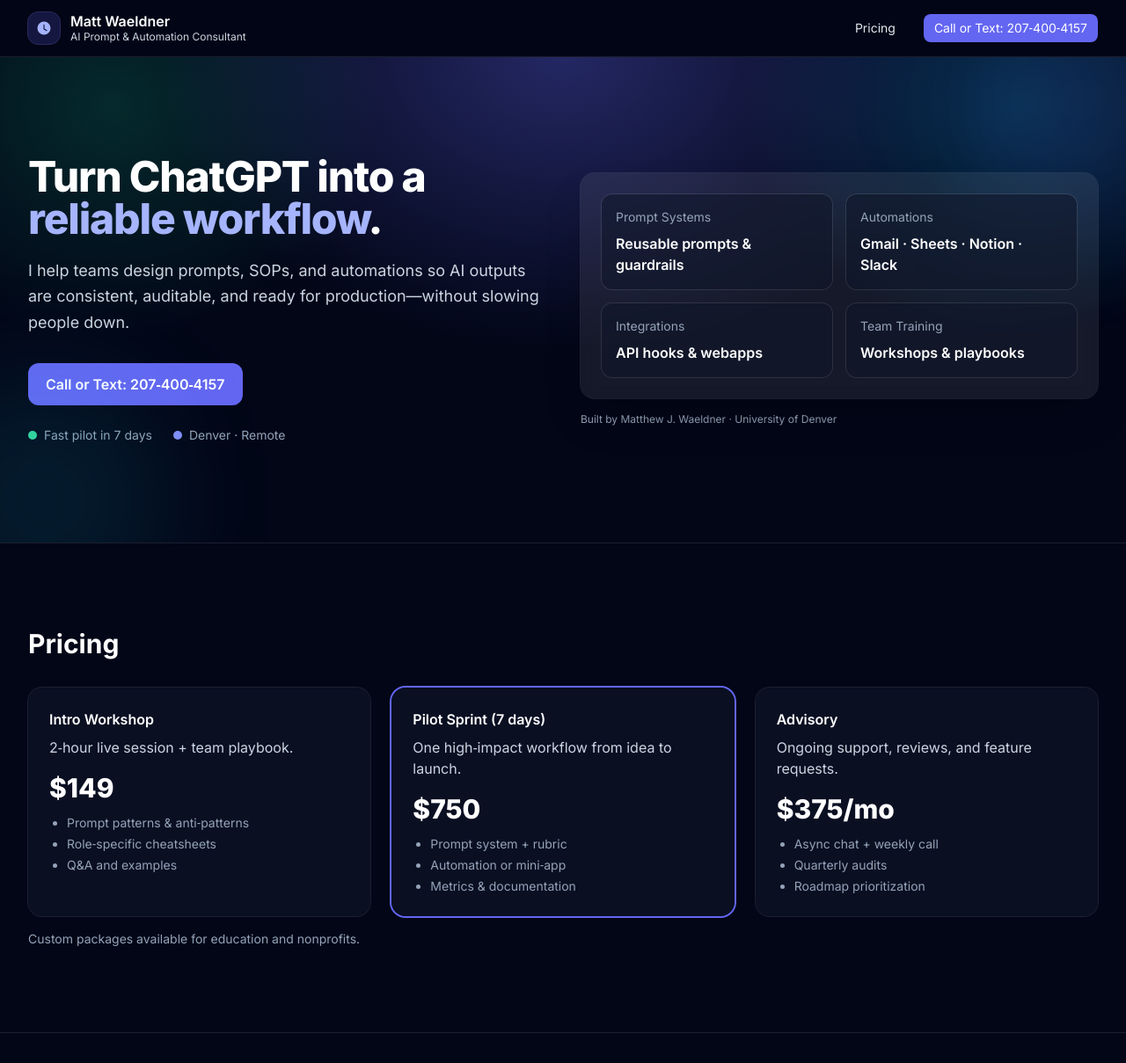
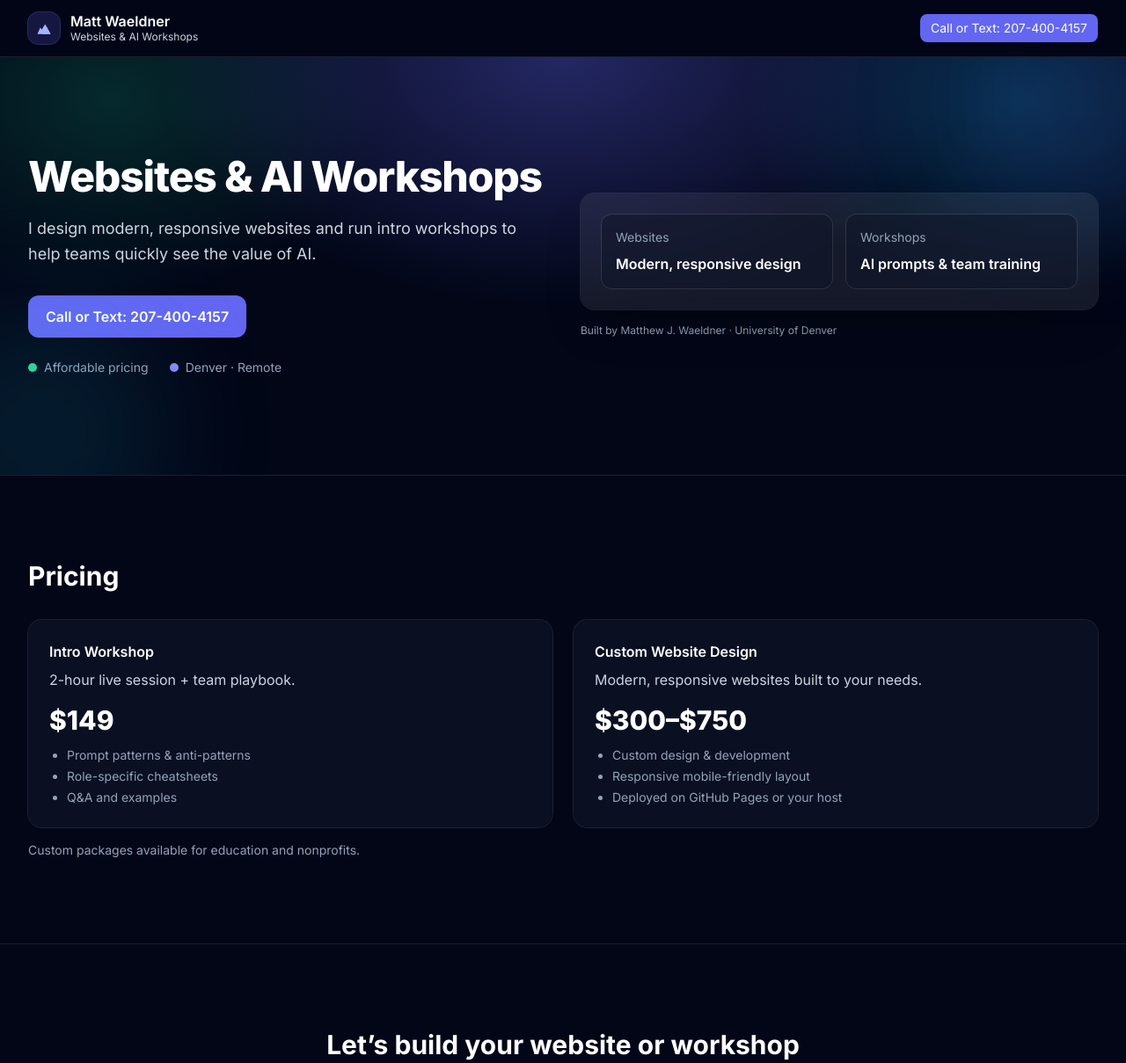
Before and after one commit to MattDub2024/GoingUpNow, a plain HTML site: page index.html in a window 1280 px wide. Shown: the top 1209 px of the page at 88% size. Drawn offline with nearby package versions, Linux system fonts and the light colour scheme.

Commit message:
Update index.html
Removed Invalid abilities, added website creation, changed logo in top left corner

```diff
--- a/index.html
+++ b/index.html
@@ -3,8 +3,8 @@
 <head>
   <meta charset="utf-8" />
   <meta name="viewport" content="width=device-width, initial-scale=1" />
-  <title>Matt Waeldner · AI Prompt & Automation Consulting</title>
-  <meta name="description" content="I help teams turn ChatGPT into a reliable workflow: prompt systems, SOPs, automations, API integrations, and team training." />
+  <title>Matt Waeldner · Websites & Workshops</title>
+  <meta name="description" content="I design modern websites and run intro AI workshops: affordable, effective, and tailored to your needs." />
   <link rel="preconnect" href="https://fonts.googleapis.com">
   <link rel="preconnect" href="https://fonts.gstatic.com" crossorigin>
   <link href="https://fonts.googleapis.com/css2?family=Inter:wght@300;400;500;600;700;800&display=swap" rel="stylesheet">
@@ -25,16 +25,19 @@
       <div class="flex h-16 items-center justify-between">
         <span class="flex items-center gap-3">
           <span class="inline-flex h-9 w-9 items-center justify-center rounded-xl bg-indigo-500/20 ring-1 ring-indigo-400/30">
-            <svg xmlns="http://www.w3.org/2000/svg" viewBox="0 0 24 24" fill="currentColor" class="h-5 w-5 text-indigo-300"><path d="M12 3a9 9 0 100 18 9 9 0 000-18zm-.75 4.5a.75.75 0 011.5 0v5.19l3.22 1.86a.75.75 0 11-.75 1.3l-3.5-2.02a.75.75 0 01-.37-.65V7.5z"/></svg>
+            <!-- Mountain Icon -->
+            <svg xmlns="http://www.w3.org/2000/svg" viewBox="0 0 24 24" fill="currentColor" class="h-5 w-5 text-indigo-300">
+              <path d="M3 20h18L13.5 6.5 9 14l-2-3z"/>
+              <path d="M9 20h12l-6-11z"/>
+            </svg>
           </span>
           <div class="leading-tight">
             <p class="font-semibold">Matt Waeldner</p>
-            <p class="text-xs text-slate-300">AI Prompt & Automation Consultant</p>
+            <p class="text-xs text-slate-300">Websites & AI Workshops</p>
           </div>
         </span>
         <nav class="hidden md:flex items-center gap-8 text-sm text-slate-200">
-          <span class="hover:text-white">Pricing</span>
-          <span class="px-3 py-1.5 rounded-lg bg-indigo-500 text-white">Call or Text: 207‑400‑4157</span>
+          <span class="px-3 py-1.5 rounded-lg bg-indigo-500 text-white">Call or Text: 207-400-4157</span>
         </nav>
         <button id="menuBtn" class="md:hidden inline-flex items-center justify-center rounded-lg p-2 hover:bg-white/5 ring-1 ring-white/10" aria-label="Open menu">
           <svg xmlns="http://www.w3.org/2000/svg" viewBox="0 0 24 24" fill="currentColor" class="w-6 h-6"><path d="M3.75 6.75h16.5m-16.5 5.25h16.5m-16.5 5.25h16.5"/></svg>
@@ -43,8 +46,7 @@
     </div>
     <div id="mobileMenu" class="md:hidden hidden border-t border-white/10">
       <div class="px-4 py-3 flex flex-col gap-2 text-slate-200">
-        <span class="py-2">Pricing</span>
-        <span class="py-2">Call or Text: 207‑400‑4157</span>
+        <span class="py-2">Call or Text: 207-400-4157</span>
       </div>
     </div>
   </header>
@@ -58,15 +60,15 @@
     <div class="max-w-7xl mx-auto px-4 sm:px-6 lg:px-8 py-20 sm:py-28">
       <div class="grid lg:grid-cols-2 gap-10 items-center">
         <div>
-          <h1 class="text-4xl sm:text-5xl font-extrabold tracking-tight">Turn ChatGPT into a <span class="text-indigo-300">reliable workflow</span>.</h1>
-          <p class="mt-5 text-slate-300 text-lg leading-relaxed">I help teams design prompts, SOPs, and automations so AI outputs are consistent, auditable, and ready for production—without slowing people down.</p>
+          <h1 class="text-4xl sm:text-5xl font-extrabold tracking-tight">Websites & AI Workshops</h1>
+          <p class="mt-5 text-slate-300 text-lg leading-relaxed">I design modern, responsive websites and run intro workshops to help teams quickly see the value of AI.</p>
           <div class="mt-8 flex flex-wrap gap-3">
             <span class="inline-flex items-center gap-2 px-5 py-3 rounded-xl bg-indigo-500 text-white font-semibold">
-              <span>Call or Text: 207‑400‑4157</span>
+              <span>Call or Text: 207-400-4157</span>
             </span>
           </div>
           <div class="mt-6 flex items-center gap-6 text-sm text-slate-400">
-            <div class="flex items-center gap-2"><span class="h-2.5 w-2.5 rounded-full bg-emerald-400"></span> Fast pilot in 7 days</div>
+            <div class="flex items-center gap-2"><span class="h-2.5 w-2.5 rounded-full bg-emerald-400"></span> Affordable pricing</div>
             <div class="flex items-center gap-2"><span class="h-2.5 w-2.5 rounded-full bg-indigo-400"></span> Denver · Remote</div>
           </div>
         </div>
@@ -74,20 +76,12 @@
           <div class="glass ring-1 ring-white/10 rounded-2xl p-5 sm:p-6 shadow-2xl">
             <div class="grid grid-cols-2 gap-4">
               <div class="card transition bg-slate-900/60 ring-1 ring-white/10 rounded-xl p-4">
-                <p class="text-sm text-slate-400">Prompt Systems</p>
-                <p class="mt-2 font-semibold">Reusable prompts & guardrails</p>
+                <p class="text-sm text-slate-400">Websites</p>
+                <p class="mt-2 font-semibold">Modern, responsive design</p>
               </div>
               <div class="card transition bg-slate-900/60 ring-1 ring-white/10 rounded-xl p-4">
-                <p class="text-sm text-slate-400">Automations</p>
-                <p class="mt-2 font-semibold">Gmail · Sheets · Notion · Slack</p>
-              </div>
-              <div class="card transition bg-slate-900/60 ring-1 ring-white/10 rounded-xl p-4">
-                <p class="text-sm text-slate-400">Integrations</p>
-                <p class="mt-2 font-semibold">API hooks & webapps</p>
-              </div>
-              <div class="card transition bg-slate-900/60 ring-1 ring-white/10 rounded-xl p-4">
-                <p class="text-sm text-slate-400">Team Training</p>
-                <p class="mt-2 font-semibold">Workshops & playbooks</p>
+                <p class="text-sm text-slate-400">Workshops</p>
+                <p class="mt-2 font-semibold">AI prompts & team training</p>
               </div>
             </div>
           </div>
@@ -101,35 +95,25 @@
   <section id="pricing" class="py-16 sm:py-24 bg-slate-950 border-t border-white/10">
     <div class="max-w-7xl mx-auto px-4 sm:px-6 lg:px-8">
       <h2 class="text-2xl sm:text-3xl font-bold">Pricing</h2>
-      <div class="mt-8 grid md:grid-cols-2 lg:grid-cols-3 gap-6">
+      <div class="mt-8 grid md:grid-cols-2 gap-6">
         <div class="bg-slate-900/60 ring-1 ring-white/10 rounded-2xl p-6">
           <p class="font-semibold text-white">Intro Workshop</p>
-          <p class="text-slate-300 mt-2">2‑hour live session + team playbook.</p>
+          <p class="text-slate-300 mt-2">2-hour live session + team playbook.</p>
           <p class="mt-4 text-3xl font-extrabold">$149</p>
           <ul class="mt-3 text-sm text-slate-400 list-disc pl-5 space-y-1">
-            <li>Prompt patterns & anti‑patterns</li>
-            <li>Role‑specific cheatsheets</li>
+            <li>Prompt patterns & anti-patterns</li>
+            <li>Role-specific cheatsheets</li>
             <li>Q&A and examples</li>
           </ul>
         </div>
-        <div class="bg-slate-900/60 ring-2 ring-indigo-500 rounded-2xl p-6">
-          <p class="font-semibold text-white">Pilot Sprint (7 days)</p>
-          <p class="text-slate-300 mt-2">One high‑impact workflow from idea to launch.</p>
-          <p class="mt-4 text-3xl font-extrabold">$750</p>
+        <div class="bg-slate-900/60 ring-1 ring-white/10 rounded-2xl p-6">
+          <p class="font-semibold text-white">Custom Website Design</p>
+          <p class="text-slate-300 mt-2">Modern, responsive websites built to your needs.</p>
+          <p class="mt-4 text-3xl font-extrabold">$300–$750</p>
           <ul class="mt-3 text-sm text-slate-400 list-disc pl-5 space-y-1">
-            <li>Prompt system + rubric</li>
-            <li>Automation or mini‑app</li>
-            <li>Metrics & documentation</li>
-          </ul>
-        </div>
-        <div class="bg-slate-900/60 ring-1 ring-white/10 rounded-2xl p-6">
-          <p class="font-semibold text-white">Advisory</p>
-          <p class="text-slate-300 mt-2">Ongoing support, reviews, and feature requests.</p>
-          <p class="mt-4 text-3xl font-extrabold">$375/mo</p>
-          <ul class="mt-3 text-sm text-slate-400 list-disc pl-5 space-y-1">
-            <li>Async chat + weekly call</li>
-            <li>Quarterly audits</li>
-            <li>Roadmap prioritization</li>
+            <li>Custom design & development</li>
+            <li>Responsive mobile-friendly layout</li>
+            <li>Deployed on GitHub Pages or your host</li>
           </ul>
         </div>
       </div>
@@ -140,10 +124,10 @@
   <!-- Contact -->
   <section id="contact" class="py-16 sm:py-24 bg-slate-950 border-t border-white/10">
     <div class="max-w-3xl mx-auto px-4 sm:px-6 lg:px-8 text-center">
-      <h2 class="text-2xl sm:text-3xl font-bold">Let’s build your first AI win</h2>
-      <p class="mt-3 text-slate-300">Book a free 20‑minute intro. I’ll recommend a high‑ROI pilot or tell you if AI isn’t a fit—either way you’ll get value.</p>
+      <h2 class="text-2xl sm:text-3xl font-bold">Let’s build your website or workshop</h2>
+      <p class="mt-3 text-slate-300">Book a free 20-minute intro. I’ll recommend a website package or a workshop plan—either way you’ll get value.</p>
       <div class="mt-8 flex flex-wrap justify-center gap-3">
-        <span class="px-5 py-3 rounded-xl bg-indigo-500 font-semibold">Call or Text: 207‑400‑4157</span>
+        <span class="px-5 py-3 rounded-xl bg-indigo-500 font-semibold">Call or Text: 207-400-4157</span>
         <a href="https://www.linkedin.com/in/matt-waeldner-8a2387363/" target="_blank" class="px-5 py-3 rounded-xl border border-white/15 hover:bg-white/5 font-semibold">LinkedIn</a>
         <a href="https://github.com/MattDub2024" target="_blank" class="px-5 py-3 rounded-xl border border-white/15 hover:bg-white/5 font-semibold">GitHub</a>
       </div>
@@ -151,15 +135,15 @@
   </section>
 
   <footer class="py-10 border-t border-white/10 text-center text-sm text-slate-400">
-    <p>© <span id="year"></span> Matt Waeldner · AI Prompt & Automation Consulting · Denver, CO</p>
+    <p>© <span id="year"></span> Matt Waeldner · Websites & Workshops · Denver, CO</p>
   </footer>
 
-  <!-- JSON‑LD for SEO -->
+  <!-- JSON-LD for SEO -->
   <script type="application/ld+json">
   {
     "@context": "https://schema.org",
     "@type": "ProfessionalService",
-    "name": "Matt Waeldner – AI Prompt & Automation Consulting",
+    "name": "Matt Waeldner – Websites & Workshops",
     "url": "https://example.com",
     "areaServed": "Remote",
     "address": {
@@ -168,7 +152,7 @@
       "addressRegion": "CO",
       "addressCountry": "US"
     },
-    "description": "Prompt systems, automations, API integrations, and team training to operationalize ChatGPT.",
+    "description": "Custom websites and intro AI workshops to help you get results fast.",
     "telephone": "+12074004157",
     "sameAs": [
       "https://www.linkedin.com/in/matt-waeldner-8a2387363/",
@@ -187,7 +171,7 @@
     document.getElementById('year').textContent = new Date().getFullYear();
   </script>
   <div id="callTextNotice" class="fixed bottom-4 left-1/2 -translate-x-1/2 hidden z-50 px-4 py-2 rounded-xl bg-slate-900/90 ring-1 ring-white/10 text-sm">
-    If nothing opened, your clipboard now has <span class="font-semibold">207‑400‑4157</span>. Paste it into your dialer or messages.
+    If nothing opened, your clipboard now has <span class="font-semibold">207-400-4157</span>. Paste it into your dialer or messages.
   </div>
 
   <script>
@@ -220,4 +204,3 @@
   </script>
 </body>
 </html>
-</html>
```
